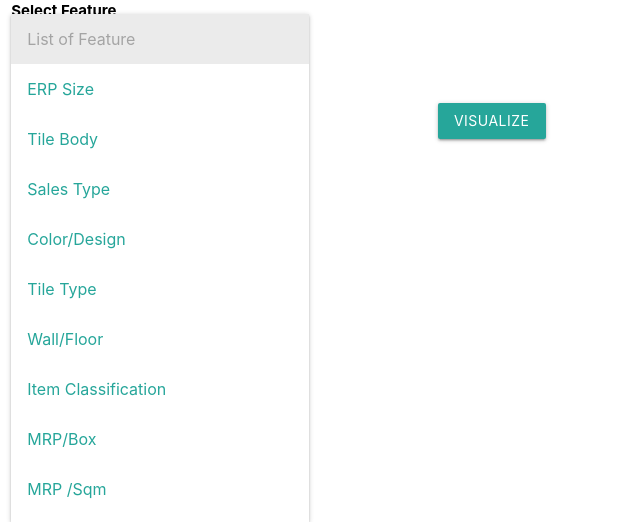
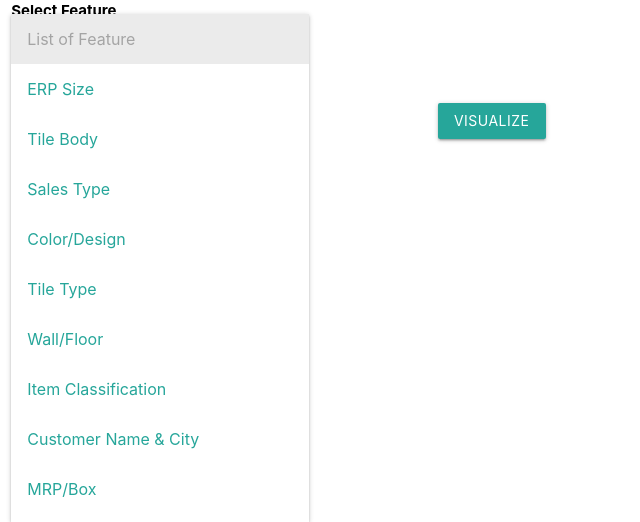
Before and after one commit to PSandeepSandy/Tensors-Analytics, a Flask app: template templates/customerWise.html in a window 1280 px wide, after a click on "List of Feature". Shown: the part 278-800 px from the top of the page, without its empty margins (0-640 px from the left). Run offline with Flask 2, Linux system fonts and the light colour scheme; the template is opened without the code that fills it, so the values that code supplies are empty; parts of the project's set-up code (start-up, migrations or seed data) failed here and were passed over; some libraries are stand-ins or nearby versions.

Commit message:
clusters

```diff
--- a/templates/customerWise.html
+++ b/templates/customerWise.html
@@ -44,7 +44,7 @@
             var givenId = "feature_" + (leng+1).toString();
             var givenName = givenId;
             $("div.featuresList").append(
-            '<div class="input-field col l3 m4 s12"><select name="'+givenName+'" id="'+givenId+'"><option value="" disabled selected>List of Feature</option><option value="ERP Size">ERP Size</option><option value="Tile Body">Tile Body</option><option value="Sales Type">Sales Type</option><option value="Price List Ex.">Price List Ex.</option><option value="Color/Design">Color/Design</option><option value="Tile Type">Tile Type</option><option value="Wall / Floor">Wall/Floor</option><option value="Item Classification">Item Classification</option><option value="MRP /BOX">MRP/Box</option><option value="MRP /Sqm">MRP /Sqm</option><option value="Total AD/Sqm">Total AD/Sqm</option><option value="Category">Category</option><option value="Category 2">Category 2</option></select><label>Select Feature</label></div>'
+            '<div class="input-field col l3 m4 s12"><select name="'+givenName+'" id="'+givenId+'"><option value="" disabled selected>List of Feature</option><option value="ERP Size">ERP Size</option><option value="Tile Body">Tile Body</option><option value="Sales Type">Sales Type</option><option value="Price List Ex.">Price List Ex.</option><option value="Color/Design">Color/Design</option><option value="Tile Type">Tile Type</option><option value="Wall / Floor">Wall/Floor</option><option value="Item Classification">Item Classification</option><option value="Customer Name & City">Customer Name & City</option><option value="MRP /BOX">MRP/Box</option><option value="MRP /Sqm">MRP /Sqm</option><option value="Total AD/Sqm">Total AD/Sqm</option><option value="Category">Category</option><option value="Category 2">Category 2</option></select><label>Select Feature</label></div>'
             );
             var elems1 = document.querySelectorAll('select');
             var instances1 = M.FormSelect.init(elems1);
@@ -141,6 +141,7 @@
                 <option value="Tile Type">Tile Type</option>
                 <option value="Wall / Floor">Wall/Floor</option>
                 <option value="Item Classification">Item Classification</option>
+                <option value="Customer Name & City">Customer Name & City</option>
                 <!-- <option value="Wall/Floor">Wall/Floor</option> -->
                 <option value="MRP /BOX">MRP/Box</option>
                 <option value="MRP /Sqm">MRP /Sqm</option>
@@ -182,6 +183,7 @@
                 <option value="Tile Type">Tile Type</option>
                 <option value="Wall / Floor">Wall/Floor</option>
                 <option value="Item Classification">Item Classification</option>
+                <option value="Customer Name & City">Customer Name & City</option>
                 <!-- <option value="Wall/Floor">Wall/Floor</option> -->
                 <option value="MRP /BOX">MRP/Box</option>
                 <option value="MRP /Sqm">MRP /Sqm</option>
```
